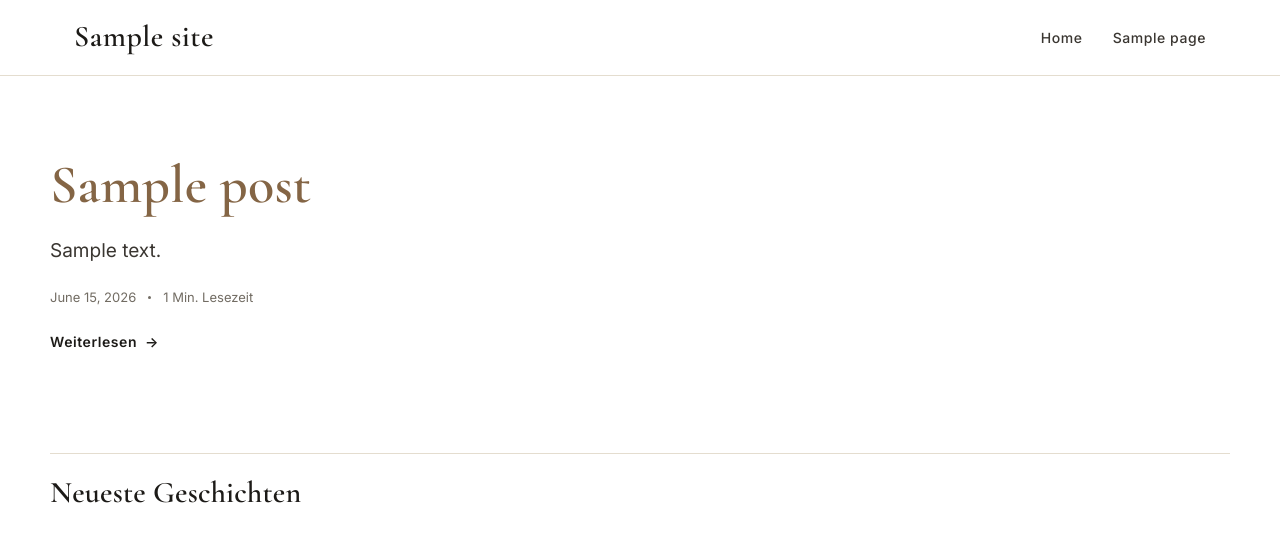
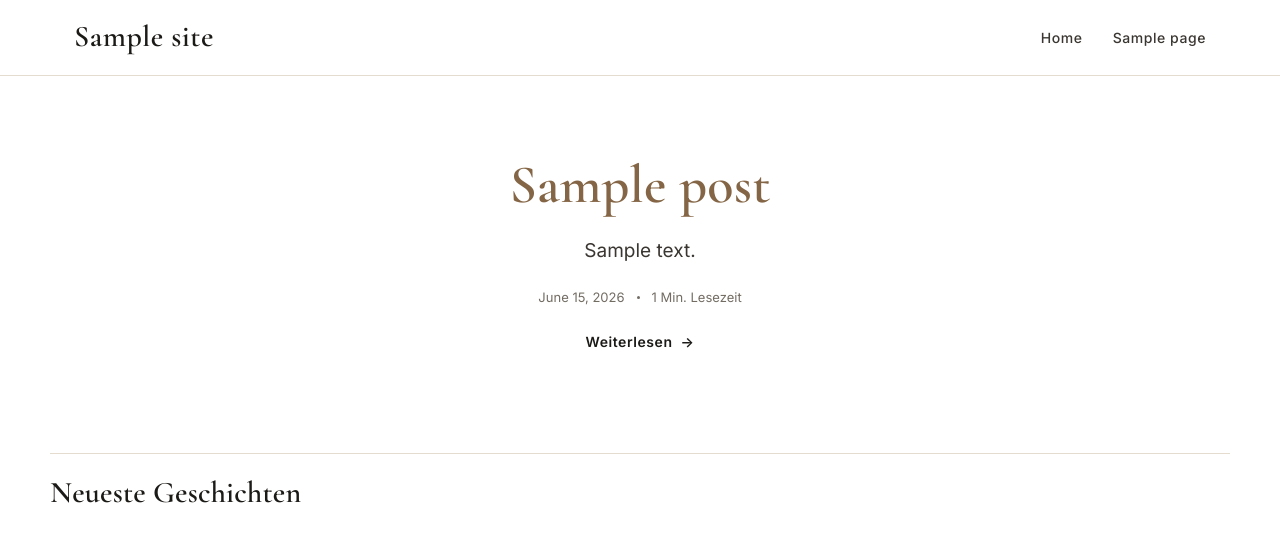
Before and after one commit to pascalsahli/swift-app, a WordPress theme: template claudia-theme/index.php in a window 1280 px wide. Shown: the top 547 px of the page. Run offline with PHP 8.4 and a stand-in for WordPress, Linux system fonts and the light colour scheme; the site name, menu and one post (Sample post) are stand-ins, and other content is empty.

Commit message:
Polish featured hero when post has no thumbnail
Center the featured post layout (instead of leaving an empty column) when
the latest post has no featured image, and rebuild the installable ZIP.

```diff
--- a/claudia-theme/assets/css/main.css
+++ b/claudia-theme/assets/css/main.css
@@ -108,6 +108,11 @@ h1, h2, h3, h4 {
 .featured__media { overflow: hidden; border-radius: var(--radius); box-shadow: var(--shadow); }
 .featured__media img { width: 100%; aspect-ratio: 4 / 3; object-fit: cover; transition: transform .6s ease; }
 .featured__media:hover img { transform: scale(1.03); }
+.featured__grid--noimage {
+  grid-template-columns: 1fr; max-width: 780px; margin: 0 auto; text-align: center;
+}
+.featured__grid--noimage .featured__excerpt { max-width: 52ch; margin-left: auto; margin-right: auto; }
+.featured__grid--noimage .meta { justify-content: center; }
 .featured__title { font-size: clamp(34px, 5vw, 54px); margin: 14px 0 16px; }
 .featured__excerpt { color: var(--ink-soft); font-size: 19px; max-width: 38ch; }
 .meta { display: flex; align-items: center; gap: 12px; font-size: 13px; color: var(--muted); margin-top: 18px; }
--- a/claudia-theme/index.php
+++ b/claudia-theme/index.php
@@ -17,7 +17,7 @@ get_header();
 		the_post();
 		?>
 		<section class="featured wrap">
-			<div class="featured__grid">
+			<div class="featured__grid<?php echo has_post_thumbnail() ? '' : ' featured__grid--noimage'; ?>">
 				<?php if ( has_post_thumbnail() ) : ?>
 					<a class="featured__media" href="<?php the_permalink(); ?>">
 						<?php the_post_thumbnail( 'large', array( 'alt' => the_title_attribute( array( 'echo' => false ) ) ) ); ?>
```
Also changed, not shown: 1 other file.
